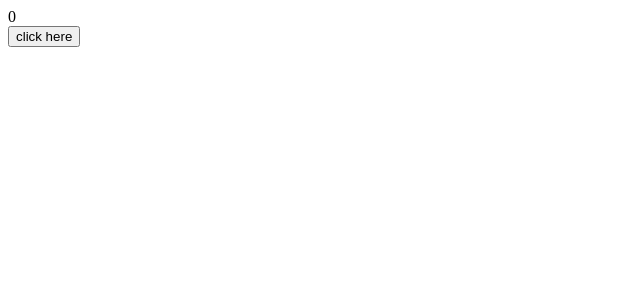
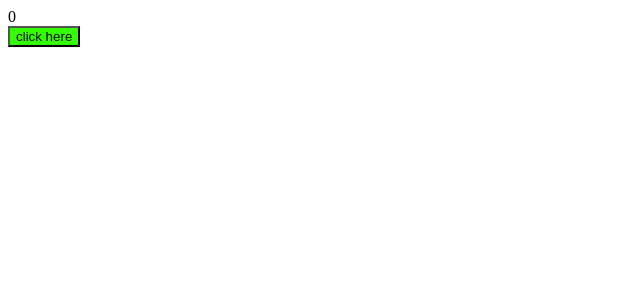
Before and after one commit to b3kaRSTMV/wikki, a React (Create React App) app: page / in a window 1280 px wide. Shown: the top 300 px of the page, without its empty margins (0-640 px from the left). Built offline with nearby package versions, Linux system fonts and the light colour scheme.

Commit message:
added SCSS

```diff
--- a/package.json
+++ b/package.json
@@ -16,6 +16,7 @@
     "react-redux": "^8.0.2",
     "react-scripts": "5.0.1",
     "redux": "^4.2.0",
+    "sass": "^1.53.0",
     "web-vitals": "^2.1.4"
   },
   "scripts": {
--- a/src/App.js
+++ b/src/App.js
@@ -1,12 +1,15 @@
 import { useSelector, useDispatch } from "react-redux";
 import { test } from "./reduxToolkit/toolkitReducer";
+import "./App.scss";
 function App() {
   const testShowCount = useSelector((state) => state.toolkit.count);
   const dispatch = useDispatch();
   return (
     <div>
       <div>{testShowCount}</div>
-      <button onClick={() => dispatch(test())}>click here</button>
+      <button className="btn" onClick={() => dispatch(test())}>
+        click here
+      </button>
     </div>
   );
 }
--- /dev/null
+++ b/src/App.scss
@@ -0,0 +1,5 @@
+$app-background-color:rgb(51, 255, 0);
+
+.btn{
+    background-color: $app-background-color;
+}
```
Also changed, not shown: 1 other file (tests, documents, lock files or other folders).
